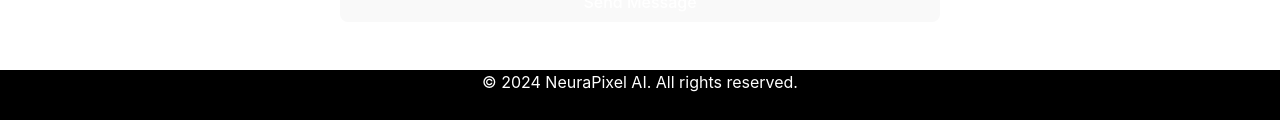
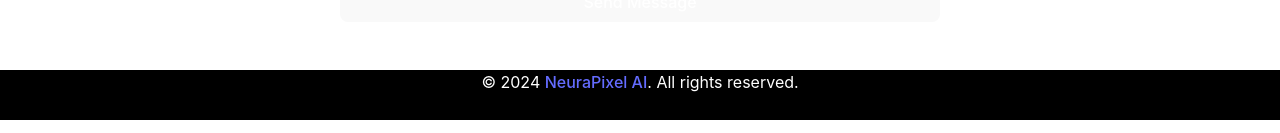
Before and after one commit to Akash-nath29/NeuraPixel-Site, a React (Vite) app: page /contact in a window 1280 px wide. Shown: the part 664-797 px from the top of the page. Built offline with nearby package versions, Linux system fonts and the light colour scheme.

Commit message:
Update Download Page

```diff
--- a/src/components/Footer.jsx
+++ b/src/components/Footer.jsx
@@ -3,7 +3,7 @@
 function Footer() {
   return (
     <footer className="footer">
-      <p>&copy; 2024 NeuraPixel AI. All rights reserved.</p>
+      <p>&copy; 2024 <a href="https://neurapixel.vercel.app/">NeuraPixel AI</a>. All rights reserved.</p>
     </footer>
   );
 }
```
